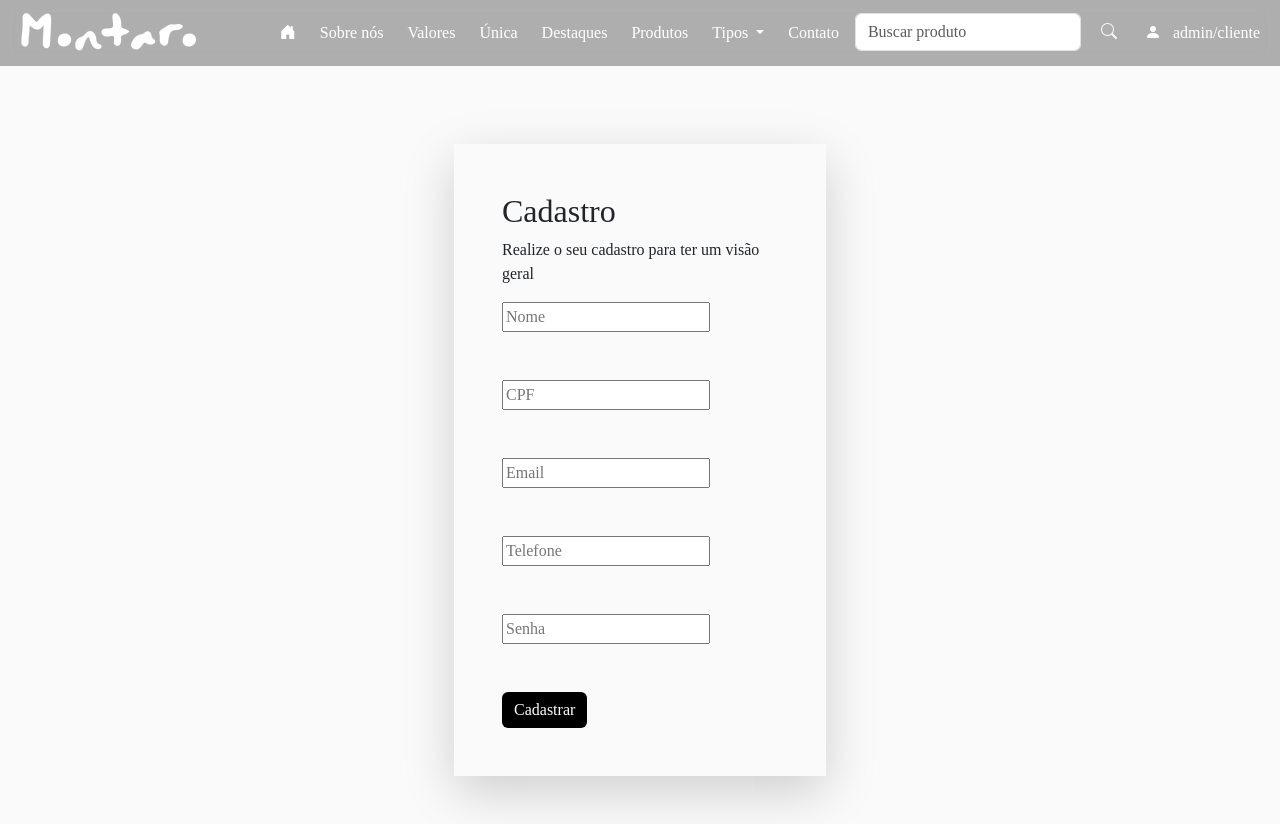
After one commit to Isaac-Loiola/Montaro, a PHP site: page /php/cadastroUsuario.php in a window 1280 px wide. The commit adds this page. Run offline with PHP 8.4, Linux system fonts and the light colour scheme; data comes from the database, SQL or seed files in the repository; some web fonts are replaced.

Commit message:
Formulário para cadastro de cliente pronto!

```diff
--- a/admin/login.php
+++ b/admin/login.php
@@ -93,6 +93,7 @@ if($_POST){
                 placeholder="Digite sua senha"
                 required autocomplete="off">
         </div>
+        <a href="../php/cadastroUsuario.php" class="text-decoration-none">Cadastre-se</a>
         </div>
 
                         <!-- Botão -->
--- a/css/style.css
+++ b/css/style.css
@@ -122,3 +122,7 @@ footer{
     text-decoration: none;
     color: #000;
 }
+
+.card-login{
+
+}
--- /dev/null
+++ b/php/cadastroUsuario.php
@@ -0,0 +1,54 @@
+<!DOCTYPE html>
+<html lang="en">
+<head>
+    <meta charset="UTF-8">
+    <meta name="viewport" content="width=device-width, initial-scale=1.0">
+    <title>Document</title>
+    <!--  icons -->
+    <link rel="stylesheet" href="https://cdn.jsdelivr.net/npm/bootstrap-icons@1.13.1/font/bootstrap-icons.min.css">
+
+    <!--  boostrap 5.3 local -->
+    <link rel="stylesheet" href="../css/bootstrap.min.css">
+
+    <!-- my css -->
+    <link rel="stylesheet" href="../css/style.css">
+
+    <!-- bootstrap javaScript -->
+    <script src="../js/bootstrap.min.js" defer></script>
+    <script src="../js/bootstrap.bundle.min.js" defer></script>
+
+</head>
+<body>
+    <header class="mb-5">
+        <?php include "menu_publico.php"?>
+    </header>
+    <main class="container py-5 d-flex justify-content-center align-items-center">
+        <div class="card-login shadow-lg col-10 col-lg-4 mt-5 p-5">
+            <h2>Cadastro</h2>
+            <p>Realize o seu cadastro para ter um visão geral</p>
+                <form action="cadastroUsuario.php" method="post" class="inputs d-flex flex-column gap-5">
+                    <div class="input-group">
+                        <input type="text" name="nome" id="nome" placeholder="Nome" maxlength="50" class="input-text">
+                    </div>
+                    <div class="input-group">
+                        <input type="text" name="cpf" id="cpf" placeholder="CPF" maxlength="11" class="input-text">
+                    </div>
+                    <div class="input-group">
+                        <input type="mail" name="email" id="email" placeholder="Email"  maxlength="90" class="input-text">
+                    </div>
+                    <div class="input-group">
+                        <input type="text" name="telefone" id="telefone" placeholder="Telefone" maxlength="11" class="input-text">
+                    </div>
+                    <div class="input-group">
+                        <input type="text" name="senha" id="senha" placeholder="Senha" class="input-text">
+                    </div>
+                    <div class="input-group">
+                        <button type="submit" name="cadastro" id="cadastro" class="btn btn-dark">
+                            Cadastrar
+                        </button>
+                    </div>
+                </form>
+        </div>
+    </main>
+</body>
+</html>
```
